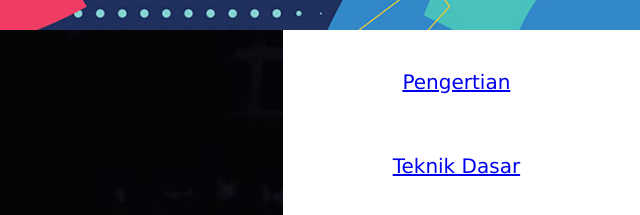
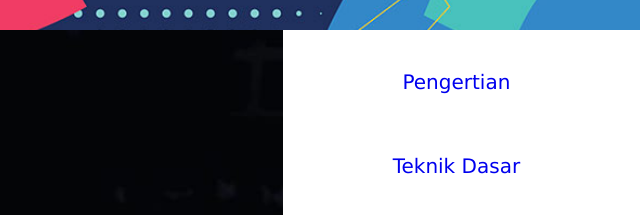
Before and after one commit to Anang20/project_web, a plain HTML site: page volly.html in a window 1280 px wide. Shown: the part 730-945 px from the top of the page, 562-1202 px from the left. Drawn offline with Linux system fonts and the light colour scheme.

Commit message:
fix link sidebar

```diff
--- a/css/voli.css
+++ b/css/voli.css
@@ -166,3 +166,7 @@ a.button {
     vertical-align: middle;
     margin-right: 10px;
 }
+
+#sidebar li a{
+    text-decoration: none;
+}
```
